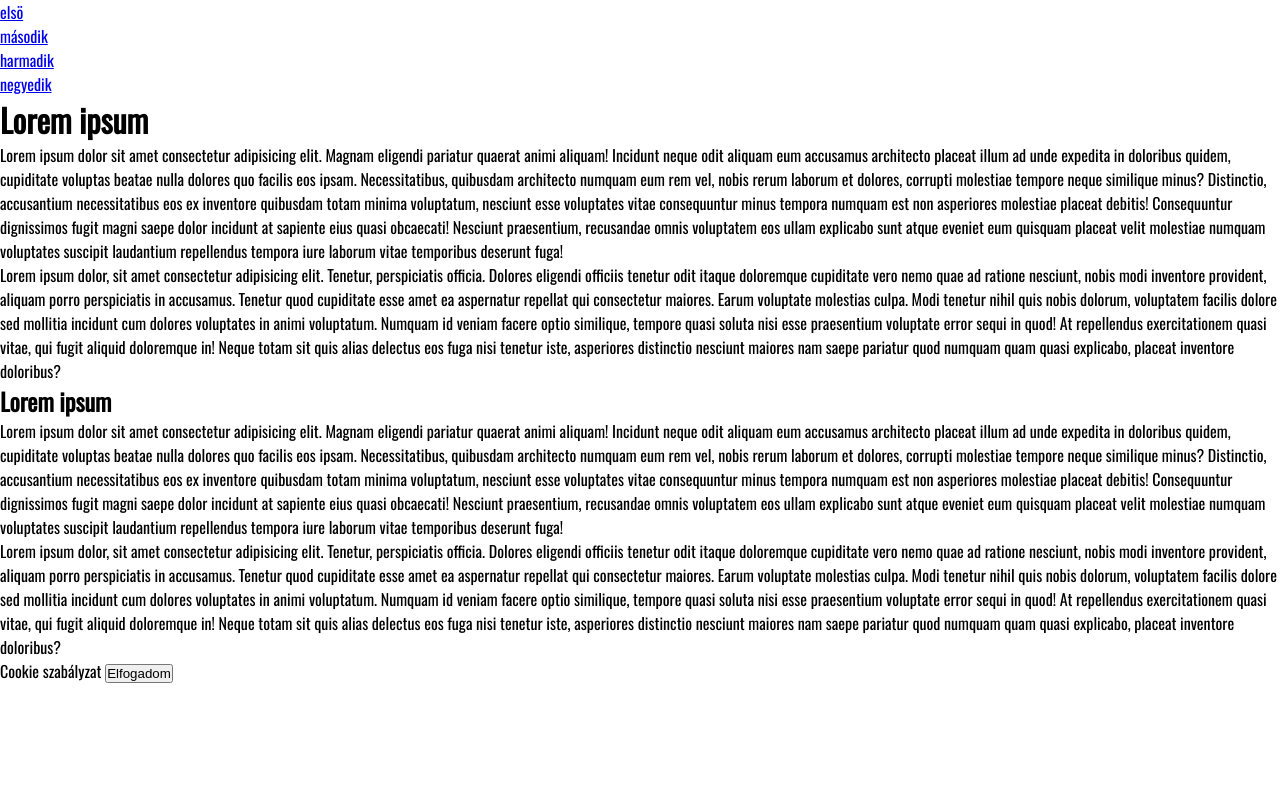
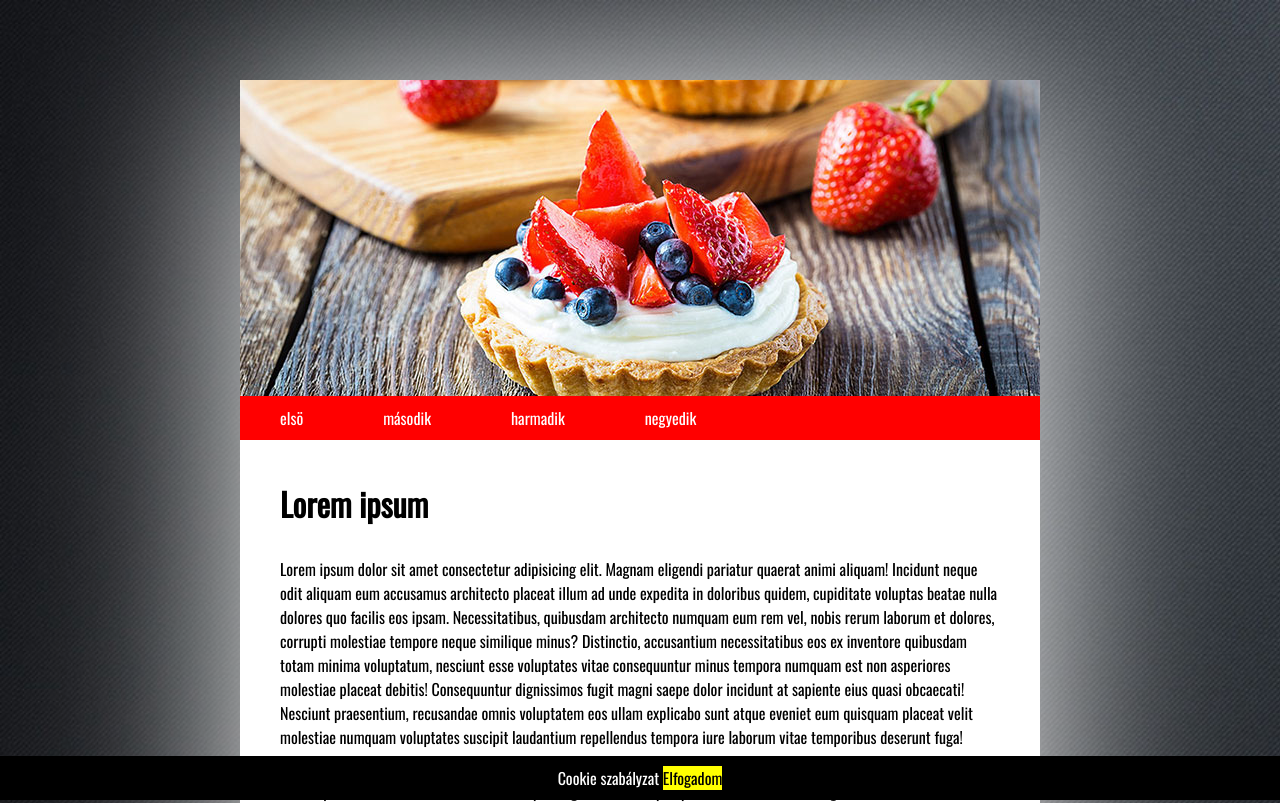
Before and after one commit to 8UVUVUV8/gumikacsa, a plain HTML site: page index.html in a window 1280 px wide. Shown: the top 803 px of the page. Drawn offline with nearby package versions, Linux system fonts and the light colour scheme.

Commit message:
vegso version

```diff
--- a/index.html
+++ b/index.html
@@ -36,8 +36,13 @@
 
         </div>
     </div>
-    <div id="cookie-accept">
-        Cookie szabályzat <button>Elfogadom</button>
+    <input type="checkbox" id="acceptgomb">
+    <div class="cookie-accept">
+        Cookie szabályzat
+
+        <label for="acceptgomb">
+            <span id="gomb"> Elfogadom </span>
+        </label>
     </div>
 
 
--- a/style/style.css
+++ b/style/style.css
@@ -6,4 +6,85 @@
 }
 body{
     font-family: 'Oswald', sans-serif;
+    background: url(../pics/bg-body.jpg) no-repeat ;
+    background-size: cover;
 }
+#content{
+    background-color: white;
+    padding: 40px;
+}
+#content p{
+    line-height: 1.5;
+    padding-bottom: 30px;
+}
+#content h1{
+    padding-bottom: 30px;
+
+}
+#content h2{
+    padding-bottom: 30px;
+
+}
+
+#container{
+    max-width: 800px;
+    margin: 80px auto;
+    box-shadow: 0 0 200px white;
+}
+#header{
+    background: url(../pics/bg-header.jpg);
+    height: 360px;
+    position: relative;
+}
+#header #nav{
+    background-color: red;
+    position: absolute;
+    left: 0;
+    right: 0;
+    bottom: 0;
+}
+#header ul::after{
+    display: table;
+    clear: both;
+    content: '';
+}
+
+#header ul li{
+    float: left;
+    padding: 10px 40px;
+    list-style-type: none;
+    text-decoration: none;
+}
+#header ul li a{
+    color: white;
+    text-decoration: none;
+
+}
+#header #nav{
+
+}
+.cookie-accept{
+    color: white;
+    background-color: black;
+    padding: 10px;
+    text-align: center;
+    position: fixed;
+    left: 0;
+    bottom: 0;
+    right: 0;
+}
+#acceptgomb{
+
+    display:none
+}
+#acceptgomb:checked ~ .cookie-accept{
+    display: none;
+}
+#gomb{
+    background-color: yellow;
+    color: black;
+}
+#gomb:hover{
+    background-color: red;
+    color: white;
+}
```
